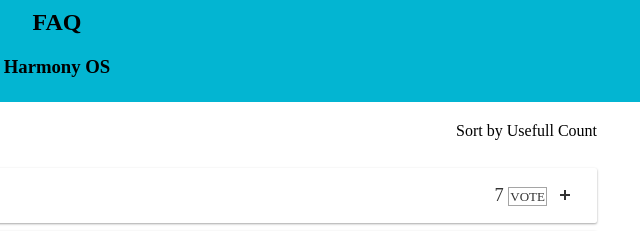
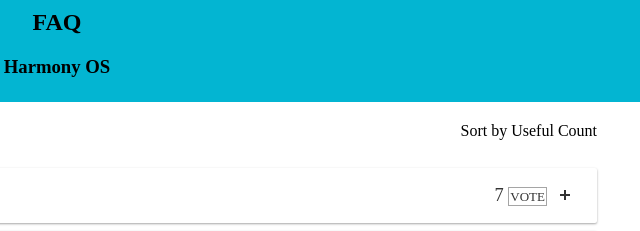
Before and after one commit to KaziKanizFatema/faq-page, a plain HTML site: page index.html in a window 1280 px wide. Shown: the top 231 px of the page, 583-1223 px from the left. Drawn offline with Linux system fonts and the light colour scheme.

Commit message:
Update index.html

```diff
--- a/index.html
+++ b/index.html
@@ -13,7 +13,7 @@
       <h3>Harmony OS</h3>
     </div>
     <div class="mainsection">
-      <div class="sort" id="sort">Sort by Usefull Count</div>
+      <div class="sort" id="sort">Sort by Useful Count</div>
       <div class="faq" id="faqmain"></div>
     </div>
   </body>
```
